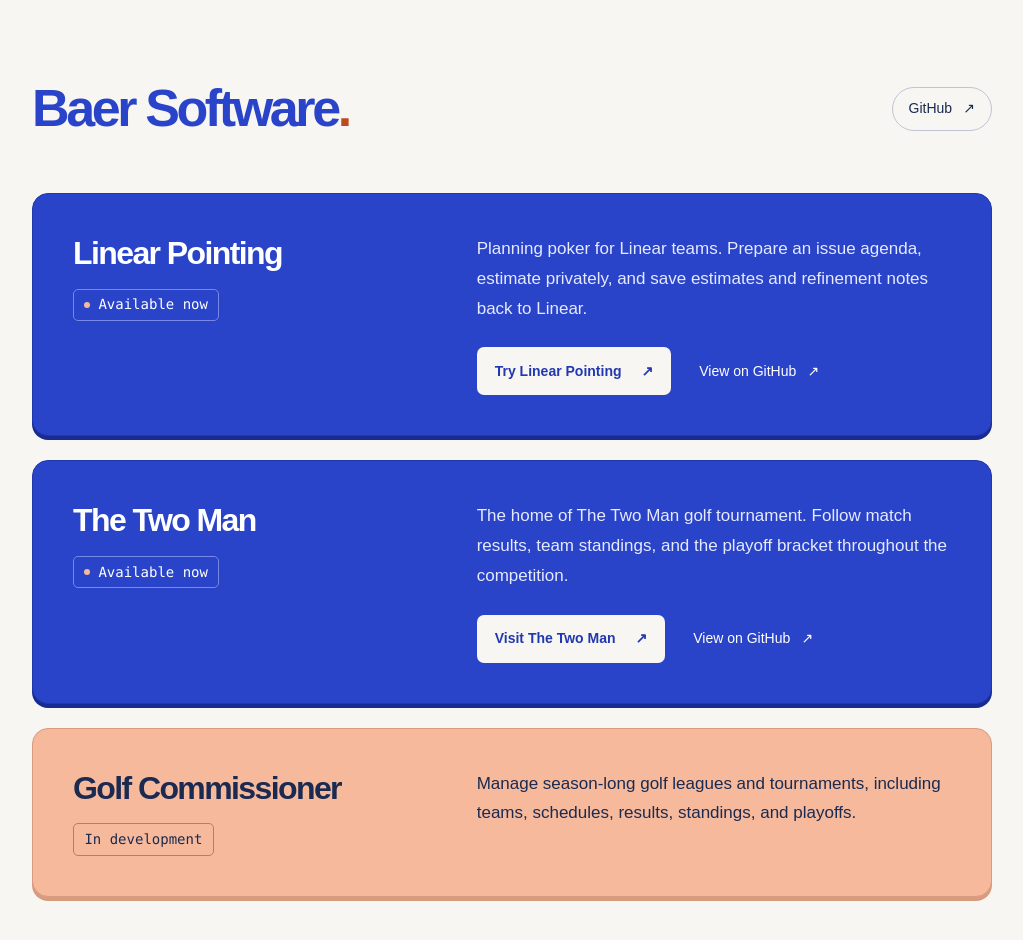
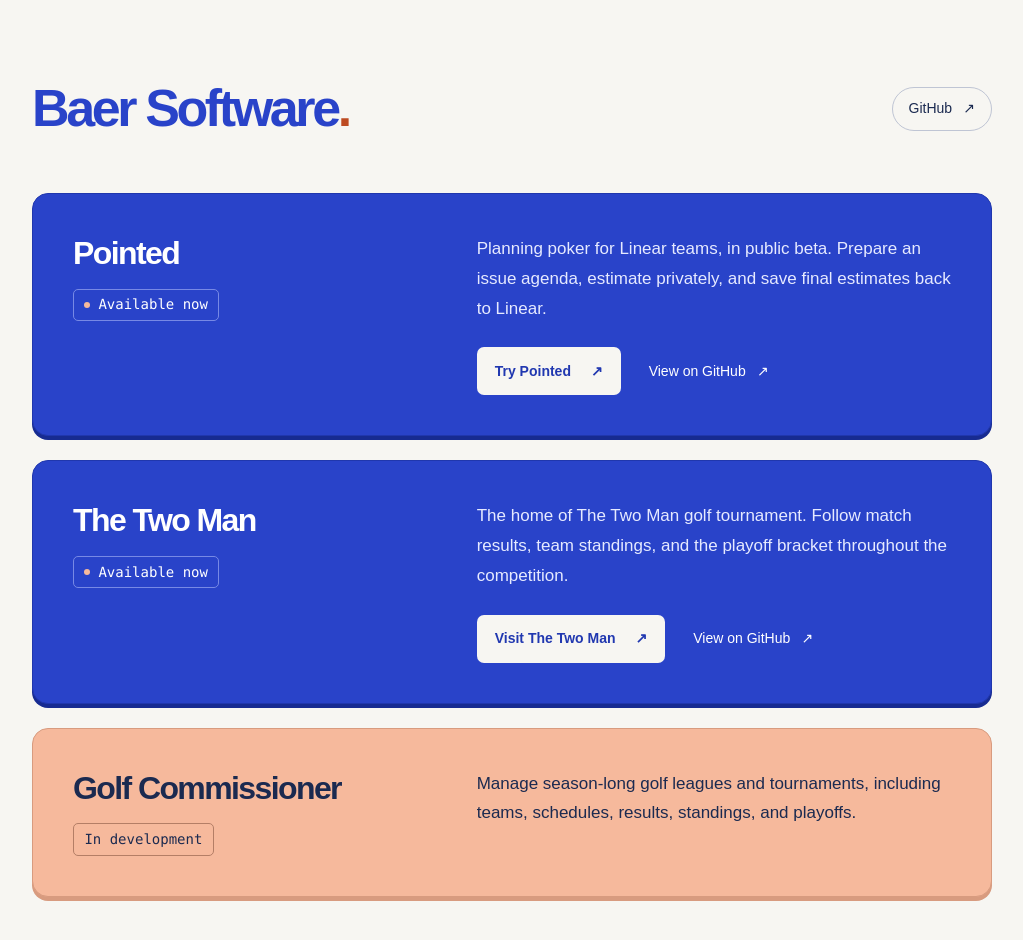
Before and after one commit to jcb79107/baer-software, a Next.js app: page / in a window 1280 px wide. Shown: the top 940 px of the page, without its empty margins (128-1151 px from the left). Built offline with nearby package versions, Linux system fonts and the light colour scheme.

Commit message:
Update studio copy for Pointed public beta

```diff
--- a/src/app/layout.tsx
+++ b/src/app/layout.tsx
@@ -3,7 +3,7 @@
 
 const title = "Baer Software";
 const description =
-  "Independent software. Linear Pointing for issue estimation, and Golf Commissioner for season-long leagues and tournaments.";
+  "Independent software. Pointed for Linear planning poker, The Two Man for golf tournaments, and Golf Commissioner in development.";
 
 export const metadata: Metadata = {
   metadataBase: new URL("https://baer-software.vercel.app"),
--- a/src/data/products.ts
+++ b/src/data/products.ts
@@ -19,14 +19,14 @@
 
 export const products: Product[] = [
   {
-    id: "linear-pointing",
-    name: "Linear Pointing",
+    id: "pointed",
+    name: "Pointed",
     status: "available",
     description:
-      "Planning poker for Linear teams. Prepare an issue agenda, estimate privately, and save estimates and refinement notes back to Linear.",
+      "Planning poker for Linear teams, in public beta. Prepare an issue agenda, estimate privately, and save final estimates back to Linear.",
     url: "https://public-linear-pointing.vercel.app",
-    cta: "Try Linear Pointing",
-    githubUrl: "https://github.com/jcb79107/linear-pointing",
+    cta: "Try Pointed",
+    githubUrl: "https://github.com/jcb79107/pointed",
   },
   {
     id: "the-two-man",
```
Also changed, not shown: 1 other file (tests, documents, lock files or other folders).
